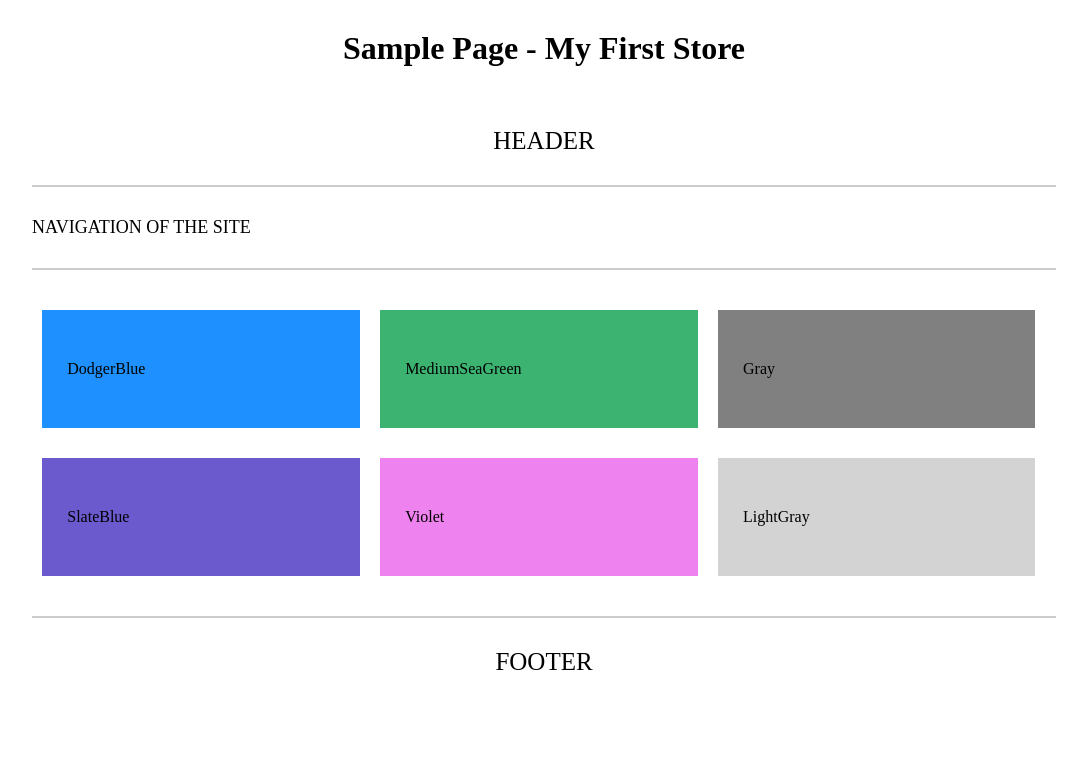
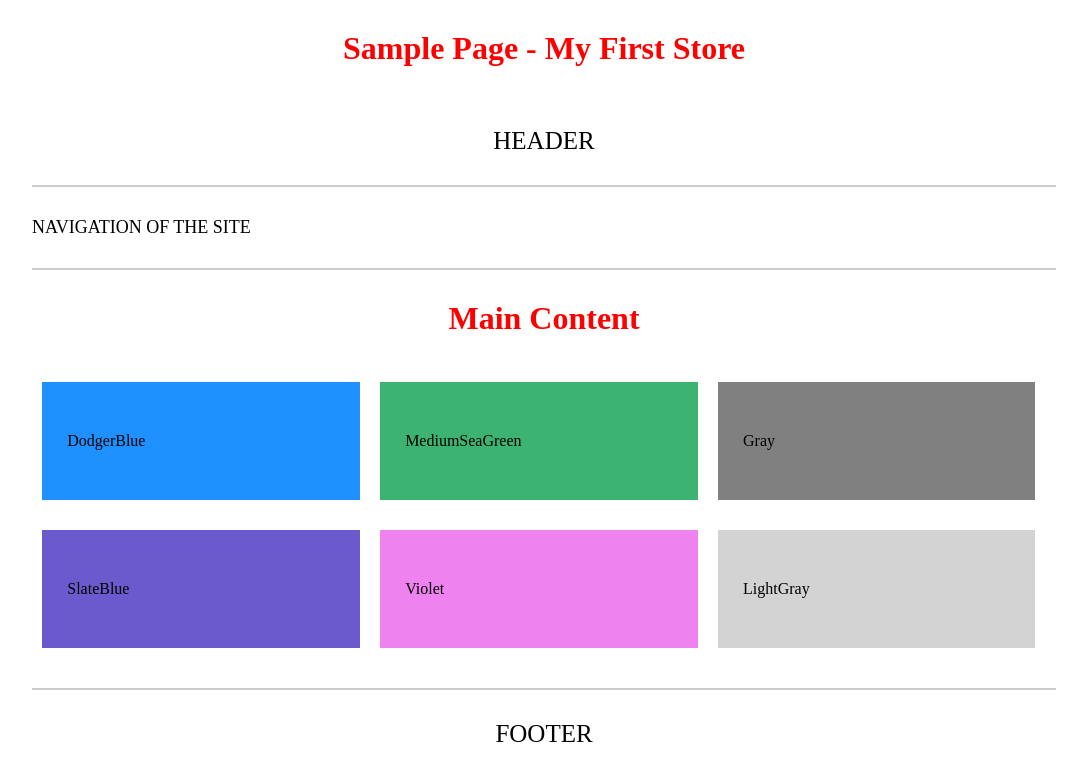
Before and after one commit to happys-88/MivaStore, a website: page index.html in a window 1280 px wide. Shown: the whole page, without its empty margins (96-1183 px from the left). Drawn offline with Linux system fonts and the light colour scheme.

Commit message:
misc UI changes

```diff
--- a/index.html
+++ b/index.html
@@ -13,6 +13,7 @@
 
 		<main>
 			<div class="content">
+			   <h1>Main Content</h1>
 				<div class="box" style="background-color:DodgerBlue;">DodgerBlue</div>
 				<div class="box" style="background-color:MediumSeaGreen;">MediumSeaGreen</div>
 				<div class="box" style="background-color:Gray;">Gray</div>
--- a/stylesheets/less/common.less
+++ b/stylesheets/less/common.less
@@ -18,4 +18,5 @@ body{
 h1{
 	text-align: center;
 	margin: 30px 0;
+	color:#ff0000;
 }
```
Also changed, not shown: stylesheets/css/main.css.
